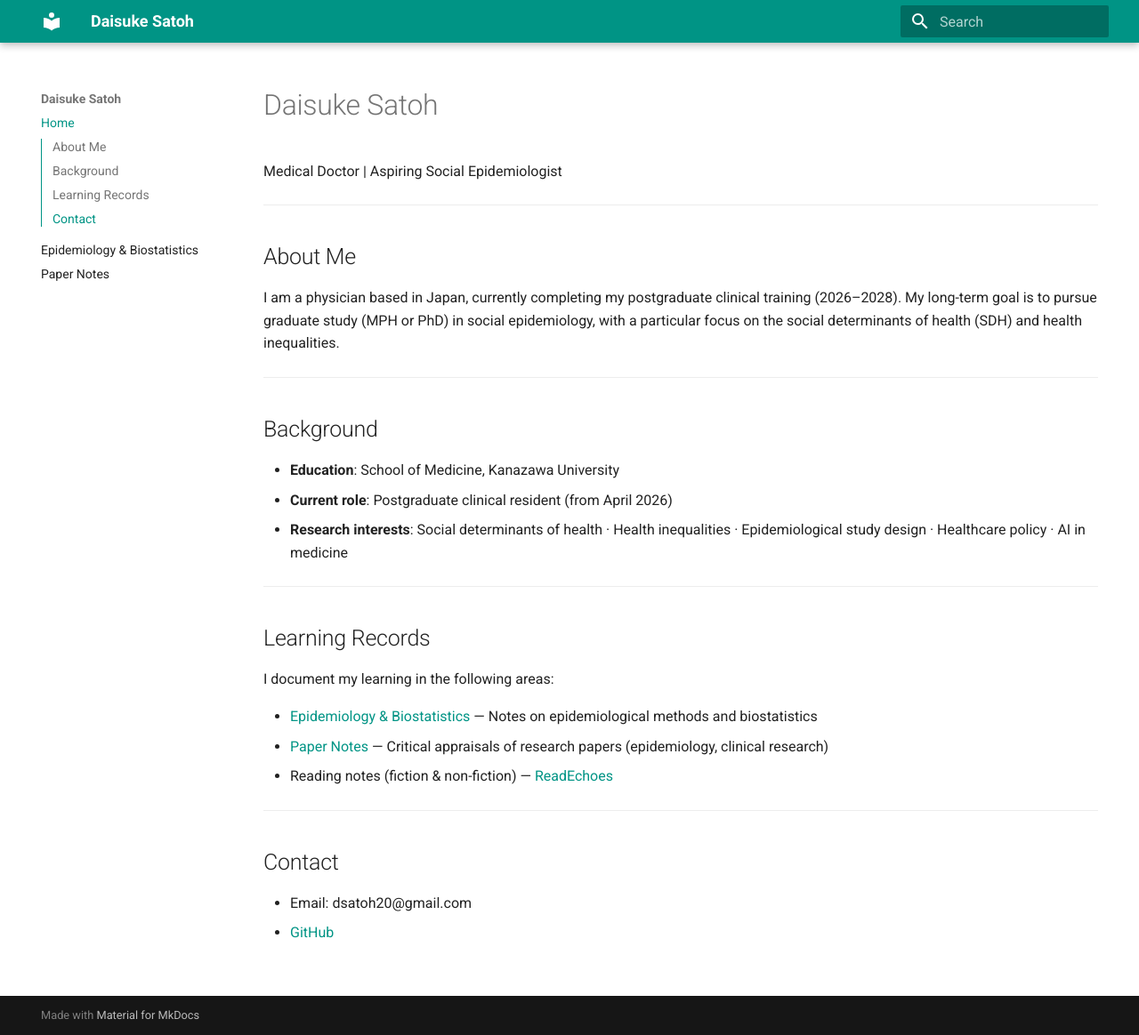
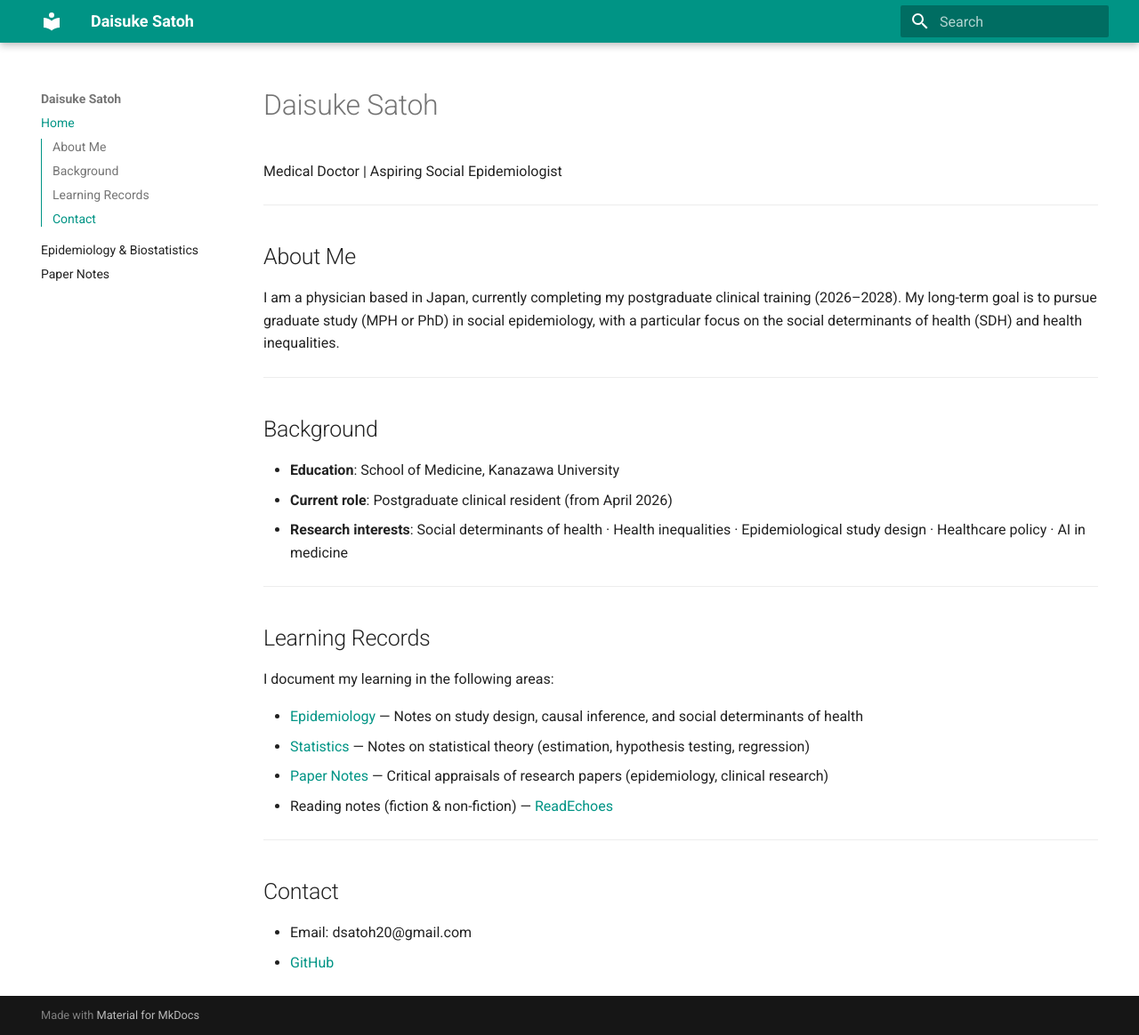
Before and after one commit to dsatoh20/dsatoh20.github.io, an MkDocs documentation site: the page built from docs/index.md, in a window 1280 px wide and 1164 px high. Shown: the whole window at 89% size. Built offline with MkDocs 1.6.1 and Material for MkDocs 9.7.7, drawn with Linux system fonts in a browser that asks for light colours.

Commit message:
sync: update from career repo

```diff
--- a/docs/index.md
+++ b/docs/index.md
@@ -22,7 +22,8 @@ I am a physician based in Japan, currently completing my postgraduate clinical t
 
 I document my learning in the following areas:
 
-- [Epidemiology & Biostatistics](epidemiology/index.md) — Notes on epidemiological methods and biostatistics
+- [Epidemiology](epidemiology/index.md) — Notes on study design, causal inference, and social determinants of health
+- [Statistics](statistics/index.md) — Notes on statistical theory (estimation, hypothesis testing, regression)
 - [Paper Notes](paper_notes/index.md) — Critical appraisals of research papers (epidemiology, clinical research)
 - Reading notes (fiction & non-fiction) — [ReadEchoes](https://readechoes.com/portfolio/dasa)
 
```
